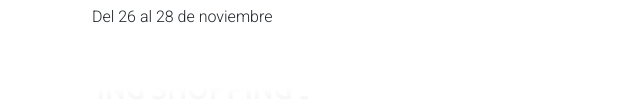
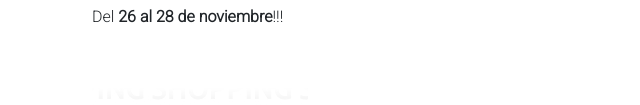
Before and after one commit to JavierVeron/online-banking, a plain HTML site: page index.html in a window 1280 px wide. Shown: the part 682-787 px from the top of the page, 0-640 px from the left. Drawn offline with nearby package versions, Linux system fonts and the light colour scheme.

Commit message:
Fix final

```diff
--- a/index.html
+++ b/index.html
@@ -56,7 +56,7 @@
             <div class="col-3">
               <div class="imagen_fondo2">
                 <h3>¡Aprovechá un fin de semana lleno de beneficios!</h3>
-                <p>Del 26 al 28 de noviembre</p>
+                <p>Del <strong>26 al 28 de noviembre</strong>!!!</p>
               </div>
             </div>
           </div>
```
